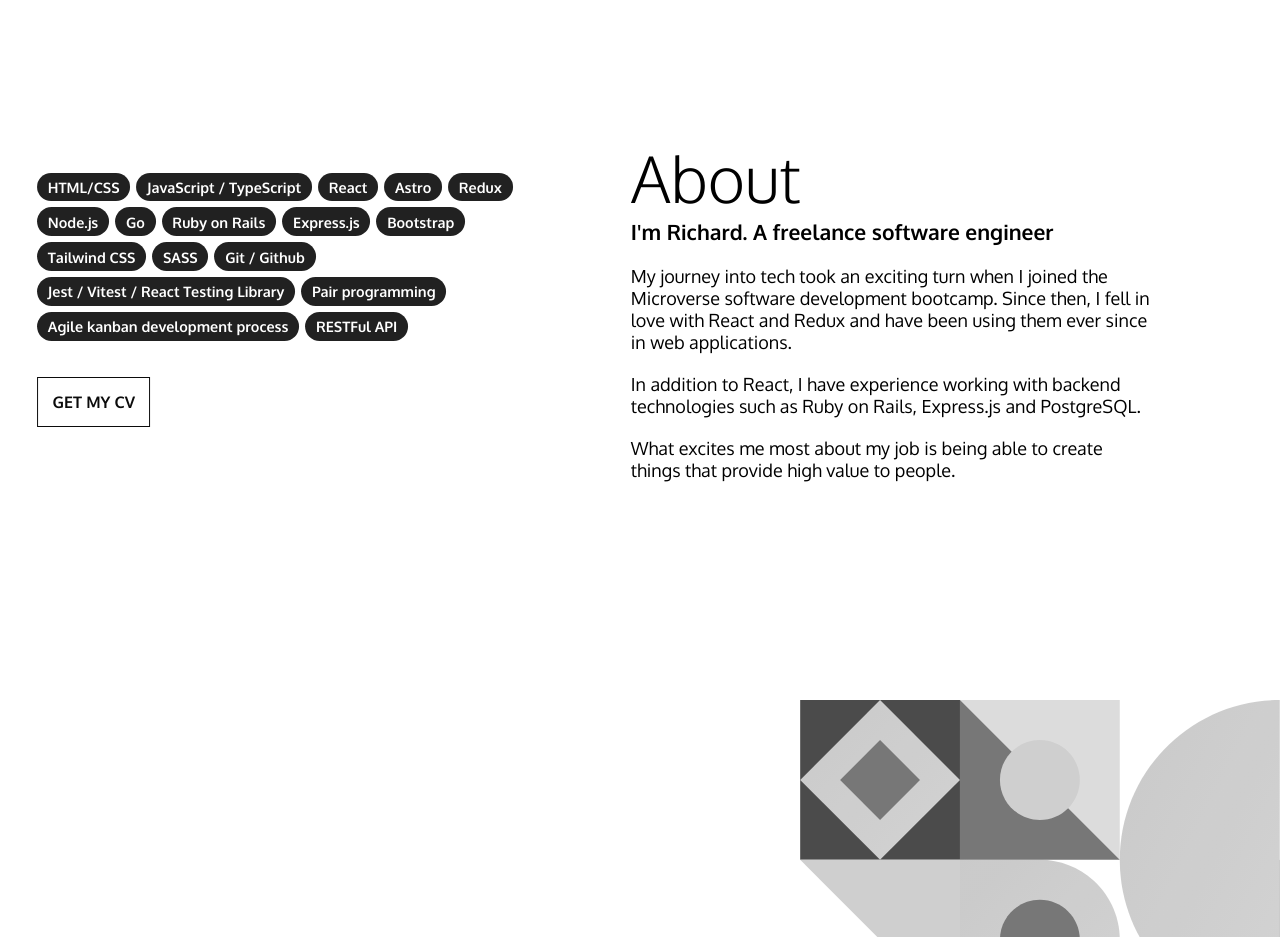
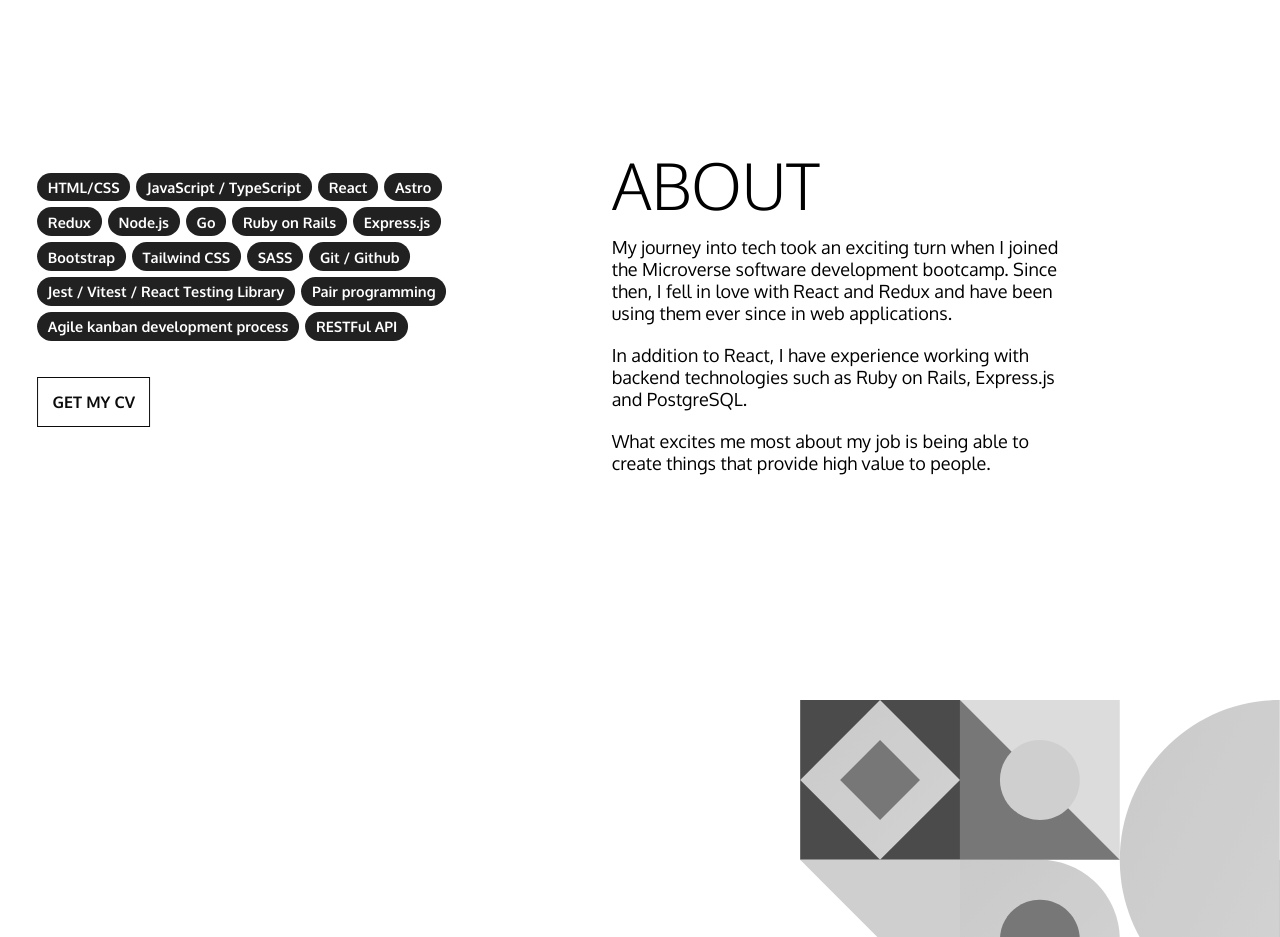
Before and after one commit to ikennarichard/v2, a React (Vite) app: page / in a window 1280 px wide. Shown: the part 900-1837 px from the top of the page. Built offline with nearby package versions, Linux system fonts and the light colour scheme.

Commit message:
Change heading to uppercase

```diff
--- a/src/components/about/About.jsx
+++ b/src/components/about/About.jsx
@@ -54,9 +54,8 @@ const About = () => {
           </a>
         </motion.div>
         <div className="details">
-          <h2>About</h2>
+          <h2>ABOUT</h2>
           <div className="text">
-            <h3>I&apos;m Richard. A freelance software engineer</h3>
             <p>My journey into tech took an exciting turn when I joined the Microverse software development bootcamp. Since then, I fell in love with React and Redux and have been using them ever since in web applications.</p>
             <p>In addition to React, I have experience working with backend technologies such as Ruby on Rails, Express.js and PostgreSQL.</p>
             <p>What excites me most about my job is being able to create things that provide high value to people.</p>
--- a/src/components/about/about.sass
+++ b/src/components/about/about.sass
@@ -79,7 +79,7 @@ $paradise-pink: #E35461
         padding: 0.3em
 
 .text
-  width: 80%
+  width: 70%
   display: flex
   flex-direction: column
   gap: 9px
```
